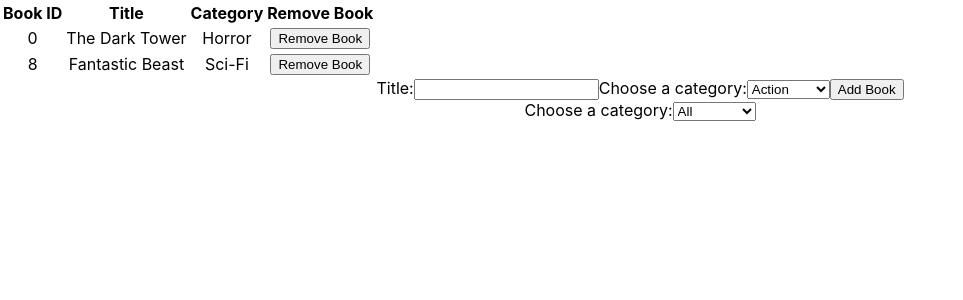
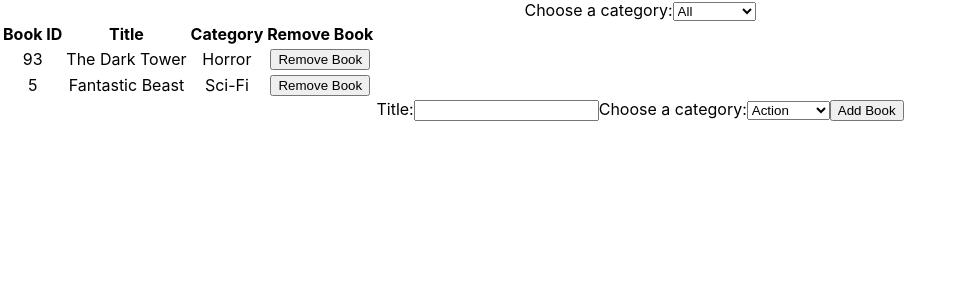
Before and after one commit to gurbuzertunga/react_bookstore, a React (Create React App) app: page / in a window 1280 px wide. Shown: the top 300 px of the page, without its empty margins (0-963 px from the left). Built offline with nearby package versions, Linux system fonts and the light colour scheme.

Commit message:
Implement the select filter action and view

```diff
--- a/src/App.js
+++ b/src/App.js
@@ -1,14 +1,12 @@
 import './index.css';
 import BooksList from './containers/BooksList';
 import BooksForm from './containers/BooksForm';
-import CategoryFilter from './components/CategoryFilter';
 
 function App() {
   return (
     <div className="App">
       <BooksList />
       <BooksForm />
-      <CategoryFilter />
     </div>
   );
 }
--- a/src/components/CategoryFilter.js
+++ b/src/components/CategoryFilter.js
@@ -1,11 +1,13 @@
-const CategoryFilter = () => {
+import PropTypes from 'prop-types';
+
+const CategoryFilter = ({ onChangeHandler }) => {
   const categories = ['All', 'Action', 'Biography', 'History', 'Horror', 'Kids', 'Learning', 'Sci-Fi'];
 
   return (
     <div className="category-filter">
       <label htmlFor="category">
         Choose a category:
-        <select name="category" id="category">
+        <select name="category" id="category" onChange={e => onChangeHandler(e.target.value)}>
           {categories.map(cat => (
             <option key={cat} value={cat}>
               {cat}
@@ -17,4 +19,8 @@ const CategoryFilter = () => {
   );
 };
 
+CategoryFilter.propTypes = {
+  onChangeHandler: PropTypes.func.isRequired,
+};
+
 export default CategoryFilter;
--- a/src/containers/BooksForm.js
+++ b/src/containers/BooksForm.js
@@ -20,8 +20,8 @@ function BooksForm({ createBook }) {
   };
 
   const handleSubmit = e => {
+    e.preventDefault();
     createBook({ ...state, id: Math.floor(Math.random() * 100) });
-    e.preventDefault();
     setState({
       title: '',
       category: '',
@@ -29,7 +29,7 @@ function BooksForm({ createBook }) {
   };
 
   return (
-    <form onSubmit={handleSubmit}>
+    <form onSubmit={handleSubmit} method="POST">
       <label htmlFor="title">
         Title:
         <input type="text" name="title" id="title" value={state.title} onChange={handleInputChange} required />
--- a/src/containers/BooksList.js
+++ b/src/containers/BooksList.js
@@ -2,14 +2,21 @@ import React from 'react';
 import PropTypes from 'prop-types';
 import { connect } from 'react-redux';
 import Book from '../components/Book';
-import { removeBook } from '../actions/index';
+import CategoryFilter from '../components/CategoryFilter';
+import { removeBook, changeFilter } from '../actions/index';
 
-const BooksList = ({ books, removeBook }) => {
+const BooksList = ({ books, removeBook, changeFilter }) => {
   const handleRemoveBook = book => {
     removeBook(book);
   };
 
+  const handleFilterChange = filter => {
+    changeFilter(filter);
+  };
+
   return (
+    <>
+      <CategoryFilter onChangeHandler={handleFilterChange} />
       <table>
         <thead>
           <tr>
@@ -25,6 +32,7 @@ const BooksList = ({ books, removeBook }) => {
           )}
         </tbody>
       </table>
+    </>
   );
 };
 
@@ -36,6 +44,7 @@ const mapStateToProps = state => {
 BooksList.propTypes = {
   books: PropTypes.instanceOf(Array).isRequired,
   removeBook: PropTypes.func.isRequired,
+  changeFilter: PropTypes.func.isRequired,
 };
 
-export default connect(mapStateToProps, { removeBook })(BooksList);
+export default connect(mapStateToProps, { removeBook, changeFilter })(BooksList);
--- a/src/index.js
+++ b/src/index.js
@@ -4,14 +4,9 @@ import { Provider } from 'react-redux';
 import { createStore } from 'redux';
 import './index.css';
 import App from './App';
-import bookReducer from './reducers/books';
+import rootReducer from './reducers';
 
-const initialState = {
-  books: [{ id: Math.floor(Math.random() * 100), title: 'The Dark Tower', category: 'Horror' },
-    { id: Math.floor(Math.random() * 10), title: 'Fantastic Beast', category: 'Sci-Fi' }],
-};
-
-const store = createStore(bookReducer, initialState);
+const store = createStore(rootReducer);
 
 ReactDOM.render(
   <React.StrictMode>
--- a/src/reducers/books.js
+++ b/src/reducers/books.js
@@ -1,19 +1,14 @@
 import { CREATE_BOOK, REMOVE_BOOK } from '../actionTypes';
 
-const initialState = { books: [{ id: Math.floor(Math.random() * 100), title: 'The Dark Tower', category: 'Horror' }, { id: Math.floor(Math.random() * 10), title: 'Fantastic Beast', category: 'Sci-Fi' }] };
+const initialState = [{ id: Math.floor(Math.random() * 100), title: 'The Dark Tower', category: 'Horror' },
+  { id: Math.floor(Math.random() * 10), title: 'Fantastic Beast', category: 'Sci-Fi' }];
 
 export default (state = initialState, action) => {
   switch (action.type) {
     case CREATE_BOOK:
-      return {
-        ...state,
-        books: [...state.books, action.payload],
-      };
+      return [...state, action.payload];
     case REMOVE_BOOK:
-      return {
-        ...state,
-        books: state.books.filter(book => book !== action.payload),
-      };
+      return state.filter(book => book !== action.payload);
     default:
       return state;
   }
--- a/src/reducers/filter.js
+++ b/src/reducers/filter.js
@@ -5,7 +5,7 @@ const initialState = 'All';
 export default (state = initialState, action) => {
   switch (action.type) {
     case CHANGE_FILTER:
-      return action.filter;
+      return action.payload;
     default:
       return state;
   }
--- a/src/reducers/index.js
+++ b/src/reducers/index.js
@@ -1,5 +1,5 @@
 import { combineReducers } from 'redux';
 import books from './books';
-import filters from './filter';
+import filter from './filter';
 
-export default combineReducers({ books, filters });
+export default combineReducers({ books, filter });
```
Lines whose indentation alone changed are shown as unchanged.
